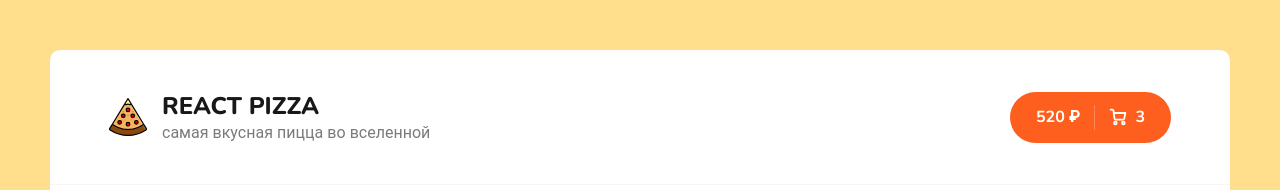
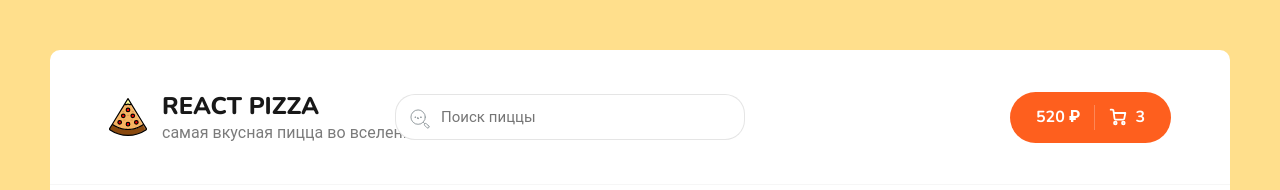
Before and after one commit to Bafmashina/pizza, a React (Create React App) app: page /cart.html in a window 1280 px wide. Shown: the top 190 px of the page. Built offline with nearby package versions, Linux system fonts and the light colour scheme.

Commit message:
Update serch input

```diff
--- a/src/components/Header.jsx
+++ b/src/components/Header.jsx
@@ -1,6 +1,8 @@
 import logoSvg from '../assets/img/pizza-logo.svg'
 
 import {Link} from 'react-router-dom'
+
+import {Search} from './Search/index'
 
 function Header() {
     return (
@@ -15,6 +17,7 @@ function Header() {
             </div>
           </div>
          </Link>
+         <Search />
           <div className="header__cart">
             {/* ссылка */}
             <Link to="/cart.html" className="button button--cart">
--- /dev/null
+++ b/src/components/Search/Search.module.scss
@@ -0,0 +1,28 @@
+.root {
+    position: relative;
+    left: -150px;
+}
+
+.input {
+    border: 1px solid rgba(0, 0, 0, 0.1);
+    padding: 12px 20px;
+    width: 350px;
+    padding-left: 45px;
+    border-radius: 20px;
+    font-size: 15px;
+    transition: all 0.25s ease-in-out; // раскрытие окна поиска
+
+    &:focus {
+        border: 1px solid rgba(0, 0, 0, 0.3);
+        width: 425px;
+    }
+}
+
+.icon {
+    width: 20px;
+    height: 20px;
+    opacity: 0.5;
+    position: absolute;
+    left: 15px;
+    top: 15px;
+}
--- /dev/null
+++ b/src/components/Search/index.jsx
@@ -0,0 +1,169 @@
+import React from "react";
+
+import styles from "./Search.module.scss";
+
+const Search = () => {
+  return (
+    <div className={styles.root}>
+      <svg
+        className={styles.icon}
+        enable-background="new 0 0 32 32"
+        height="32px"
+        id="_x3C_Layer_x3E_"
+        version="1.1"
+        viewBox="0 0 32 32"
+        width="32px"
+        xmlns="http://www.w3.org/2000/svg"
+      >
+        <g id="search_x2C__magnifier_x2C__magnifying_x2C__emoji_x2C__happy">
+          <g id="XMLID_1949_">
+            <g id="XMLID_2132_">
+              <path
+                d="M12,14.521h2c0,0.55-0.45,1-1,1S12,15.07,12,14.521z"
+                fill="#263238"
+                id="XMLID_2137_"
+              />
+              <path
+                d="M17.5,13c0.27,0,0.5,0.23,0.5,0.5S17.77,14,17.5,14S17,13.77,17,13.5S17.23,13,17.5,13z     "
+                fill="#263238"
+                id="XMLID_2134_"
+              />
+              <path
+                d="M8.5,13C8.77,13,9,13.23,9,13.5S8.77,14,8.5,14S8,13.77,8,13.5S8.23,13,8.5,13z"
+                fill="#263238"
+                id="XMLID_2133_"
+              />
+            </g>
+          </g>
+          <g id="XMLID_1838_">
+            <g id="XMLID_4088_">
+              <line
+                fill="none"
+                id="XMLID_4094_"
+                stroke="#455A64"
+                stroke-linecap="round"
+                stroke-linejoin="round"
+                stroke-miterlimit="10"
+                x1="23.43"
+                x2="21.214"
+                y1="23.401"
+                y2="21.186"
+              />
+              <path
+                d="     M29.914,27.086l-3.5-3.5c-0.756-0.756-2.072-0.756-2.828,0C23.208,23.964,23,24.466,23,25s0.208,1.036,0.586,1.414l3.5,3.5     c0.378,0.378,0.88,0.586,1.414,0.586s1.036-0.208,1.414-0.586S30.5,29.034,30.5,28.5S30.292,27.464,29.914,27.086z"
+                fill="none"
+                id="XMLID_4093_"
+                stroke="#455A64"
+                stroke-linecap="round"
+                stroke-linejoin="round"
+                stroke-miterlimit="10"
+              />
+              <circle
+                cx="13"
+                cy="13"
+                fill="none"
+                id="XMLID_4092_"
+                r="11.5"
+                stroke="#455A64"
+                stroke-linecap="round"
+                stroke-linejoin="round"
+                stroke-miterlimit="10"
+              />
+              <path
+                d="     M12,14.521h2c0,0.55-0.45,1-1,1S12,15.07,12,14.521z"
+                fill="none"
+                id="XMLID_4091_"
+                stroke="#455A64"
+                stroke-linecap="round"
+                stroke-linejoin="round"
+                stroke-miterlimit="10"
+              />
+              <path
+                d="     M17.5,13c0.27,0,0.5,0.23,0.5,0.5S17.77,14,17.5,14S17,13.77,17,13.5S17.23,13,17.5,13z"
+                fill="none"
+                id="XMLID_4090_"
+                stroke="#455A64"
+                stroke-linecap="round"
+                stroke-linejoin="round"
+                stroke-miterlimit="10"
+              />
+              <path
+                d="     M8.5,13C8.77,13,9,13.23,9,13.5S8.77,14,8.5,14S8,13.77,8,13.5S8.23,13,8.5,13z"
+                fill="none"
+                id="XMLID_4089_"
+                stroke="#455A64"
+                stroke-linecap="round"
+                stroke-linejoin="round"
+                stroke-miterlimit="10"
+              />
+            </g>
+            <g id="XMLID_3004_">
+              <line
+                fill="none"
+                id="XMLID_4087_"
+                stroke="#263238"
+                stroke-linecap="round"
+                stroke-linejoin="round"
+                stroke-miterlimit="10"
+                x1="23.43"
+                x2="21.214"
+                y1="23.401"
+                y2="21.186"
+              />
+              <path
+                d="     M29.914,27.086l-3.5-3.5c-0.756-0.756-2.072-0.756-2.828,0C23.208,23.964,23,24.466,23,25s0.208,1.036,0.586,1.414l3.5,3.5     c0.378,0.378,0.88,0.586,1.414,0.586s1.036-0.208,1.414-0.586S30.5,29.034,30.5,28.5S30.292,27.464,29.914,27.086z"
+                fill="none"
+                id="XMLID_3009_"
+                stroke="#263238"
+                stroke-linecap="round"
+                stroke-linejoin="round"
+                stroke-miterlimit="10"
+              />
+              <circle
+                cx="13"
+                cy="13"
+                fill="none"
+                id="XMLID_3008_"
+                r="11.5"
+                stroke="#263238"
+                stroke-linecap="round"
+                stroke-linejoin="round"
+                stroke-miterlimit="10"
+              />
+              <path
+                d="     M12,14.521h2c0,0.55-0.45,1-1,1S12,15.07,12,14.521z"
+                fill="none"
+                id="XMLID_3007_"
+                stroke="#263238"
+                stroke-linecap="round"
+                stroke-linejoin="round"
+                stroke-miterlimit="10"
+              />
+              <path
+                d="     M17.5,13c0.27,0,0.5,0.23,0.5,0.5S17.77,14,17.5,14S17,13.77,17,13.5S17.23,13,17.5,13z"
+                fill="none"
+                id="XMLID_3006_"
+                stroke="#263238"
+                stroke-linecap="round"
+                stroke-linejoin="round"
+                stroke-miterlimit="10"
+              />
+              <path
+                d="     M8.5,13C8.77,13,9,13.23,9,13.5S8.77,14,8.5,14S8,13.77,8,13.5S8.23,13,8.5,13z"
+                fill="none"
+                id="XMLID_3005_"
+                stroke="#263238"
+                stroke-linecap="round"
+                stroke-linejoin="round"
+                stroke-miterlimit="10"
+              />
+            </g>
+          </g>
+        </g>
+      </svg>
+      <input className={styles.input} placeholder="Поиск пиццы" />
+    </div>
+  );
+};
+
+export { Search };
```
